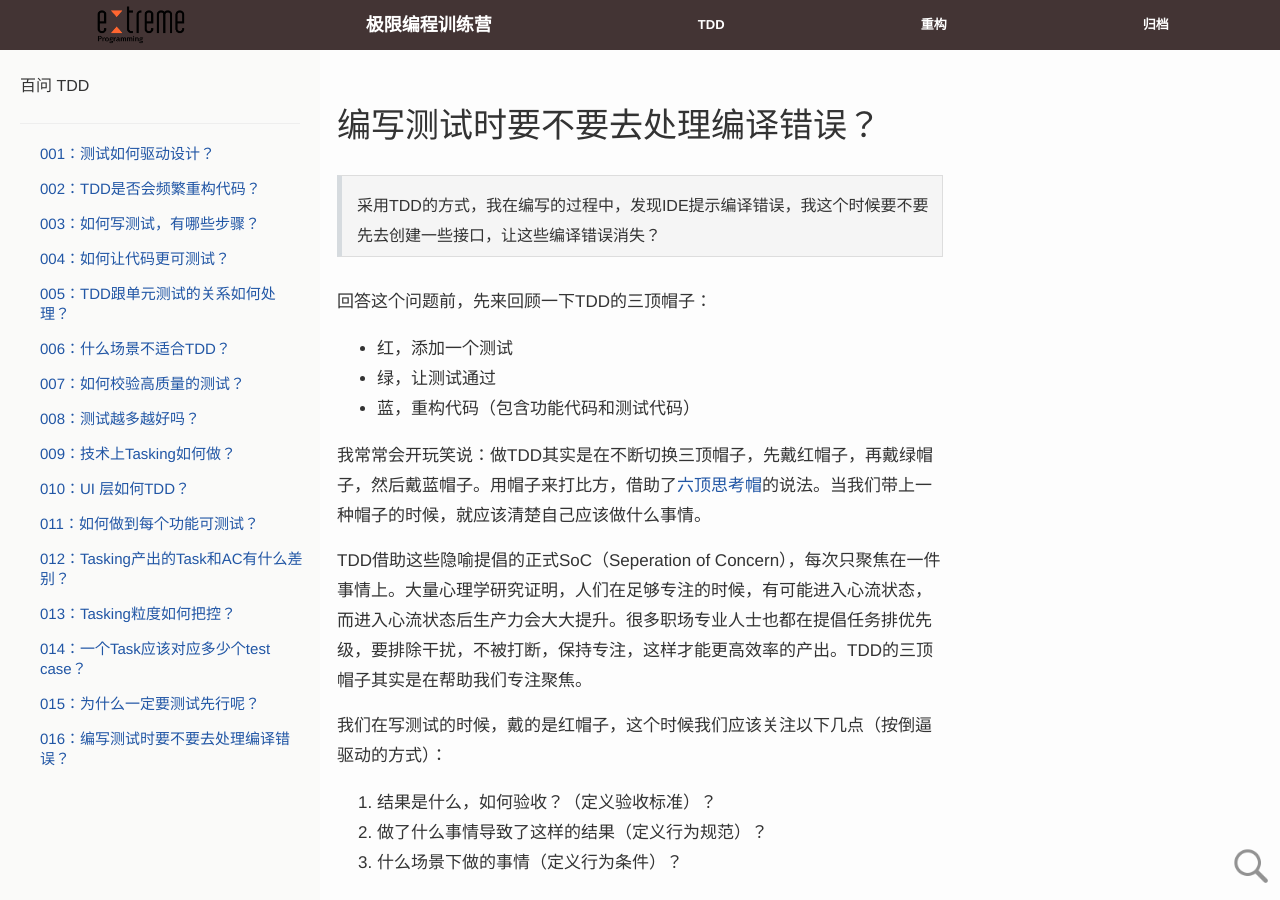
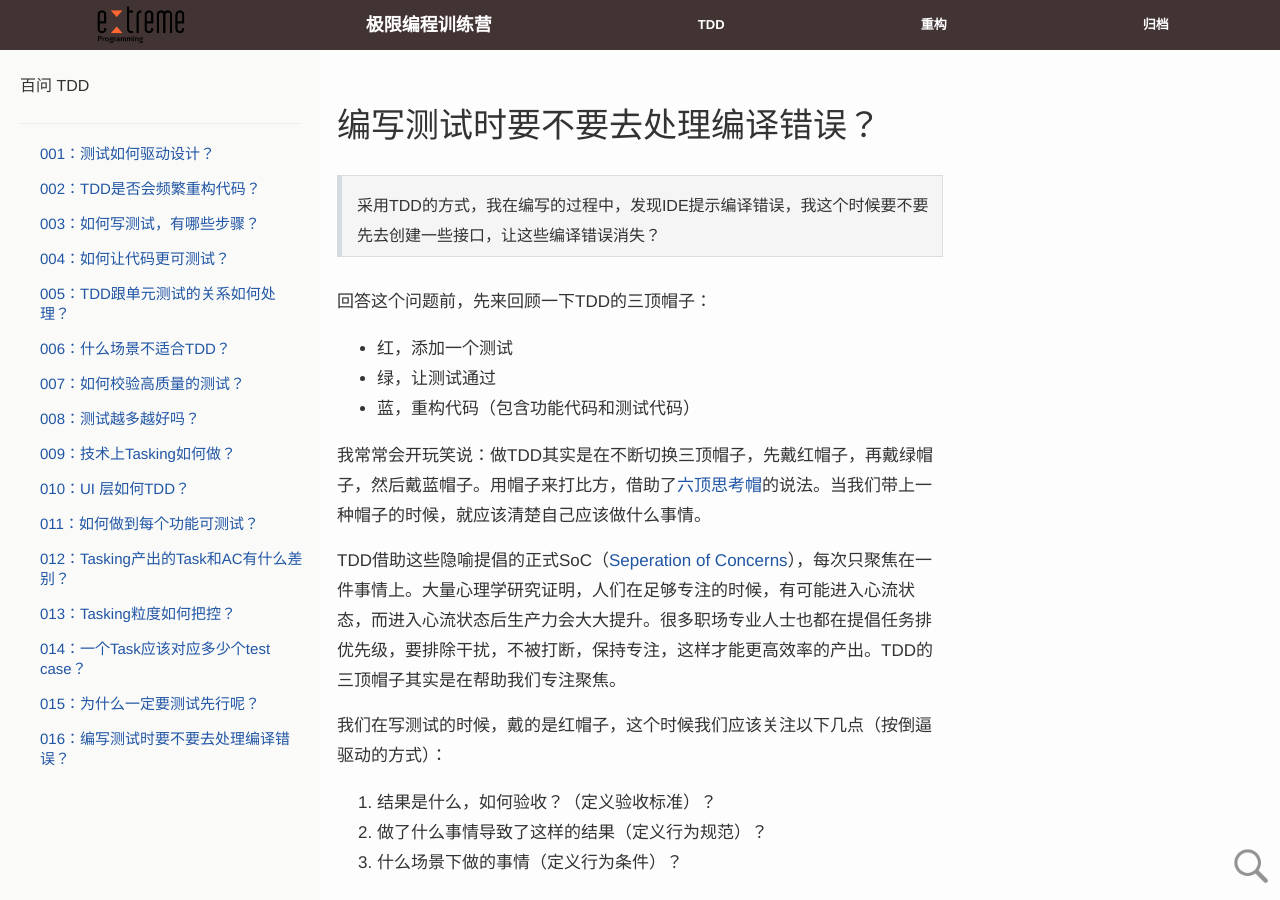
Before and after one commit to xp-bootcamp/xp-bootcamp.github.io, a Jekyll site: the page built from page/tdd/questions/016.md, in a window 1280 px wide and 900 px high. Built offline with Jekyll 4.4.1, drawn with Linux system fonts in a browser that asks for light colours; nearby versions of some CDN libraries; comment, search, counter and statistics services are not loaded; a style sheet for code colours, icons or effects is not loaded.

Commit message:
Update
Signed-off-by: Yuan Shenjian <sjyuan@thoughtworks.com>

```diff
--- a/page/tdd/questions/016.md
+++ b/page/tdd/questions/016.md
@@ -18,7 +18,7 @@ title: "编写测试时要不要去处理编译错误？"
 
 我常常会开玩笑说：做TDD其实是在不断切换三顶帽子，先戴红帽子，再戴绿帽子，然后戴蓝帽子。用帽子来打比方，借助了[六顶思考帽](https://en.wikipedia.org/wiki/Six_Thinking_Hats)的说法。当我们带上一种帽子的时候，就应该清楚自己应该做什么事情。
 
-TDD借助这些隐喻提倡的正式SoC（Seperation of Concern），每次只聚焦在一件事情上。大量心理学研究证明，人们在足够专注的时候，有可能进入心流状态，而进入心流状态后生产力会大大提升。很多职场专业人士也都在提倡任务排优先级，要排除干扰，不被打断，保持专注，这样才能更高效率的产出。TDD的三顶帽子其实是在帮助我们专注聚焦。
+TDD借助这些隐喻提倡的正式SoC（[Seperation of Concerns](https://en.wikipedia.org/wiki/Separation_of_concerns)），每次只聚焦在一件事情上。大量心理学研究证明，人们在足够专注的时候，有可能进入心流状态，而进入心流状态后生产力会大大提升。很多职场专业人士也都在提倡任务排优先级，要排除干扰，不被打断，保持专注，这样才能更高效率的产出。TDD的三顶帽子其实是在帮助我们专注聚焦。
 
 我们在写测试的时候，戴的是红帽子，这个时候我们应该关注以下几点（按倒逼驱动的方式）：
 
```
